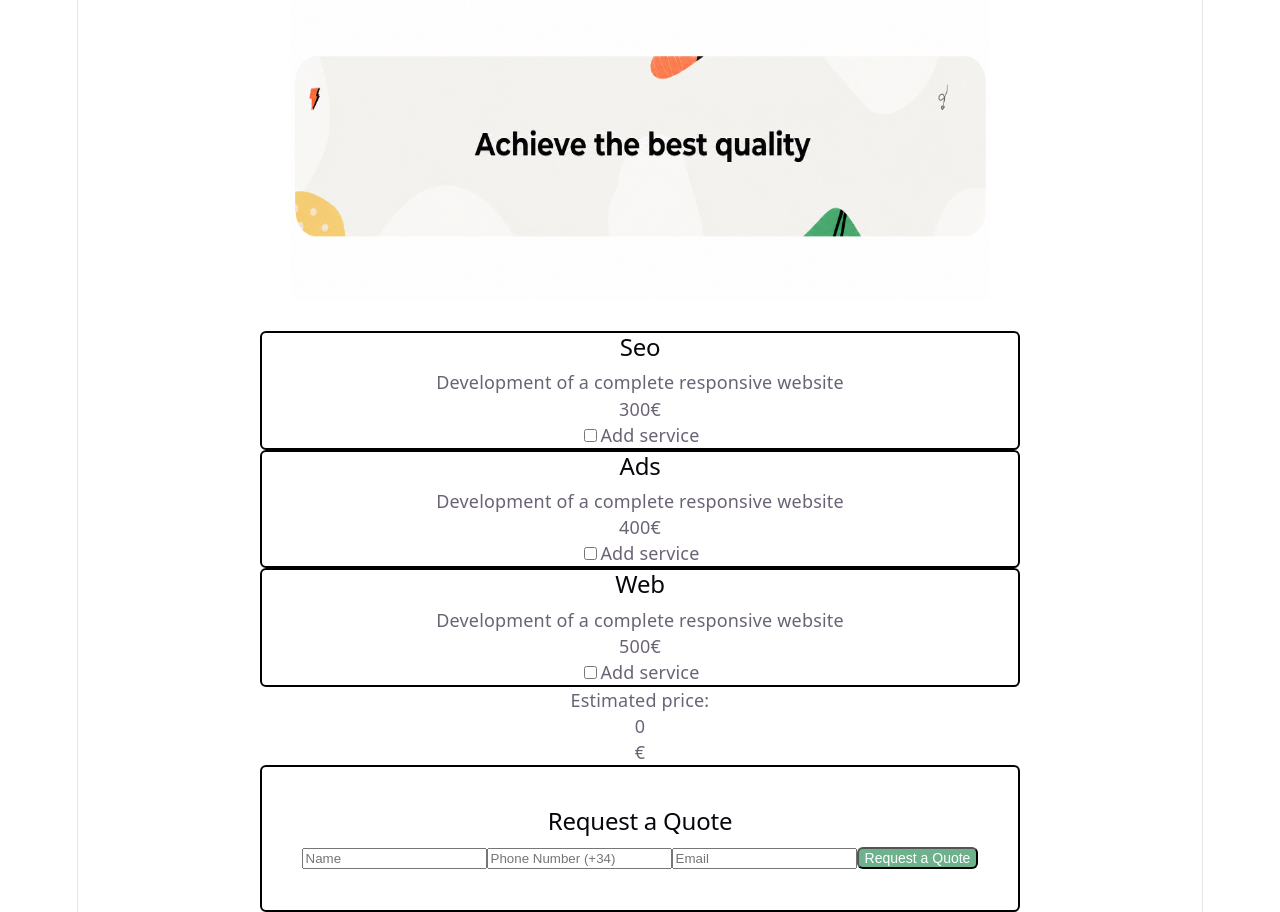
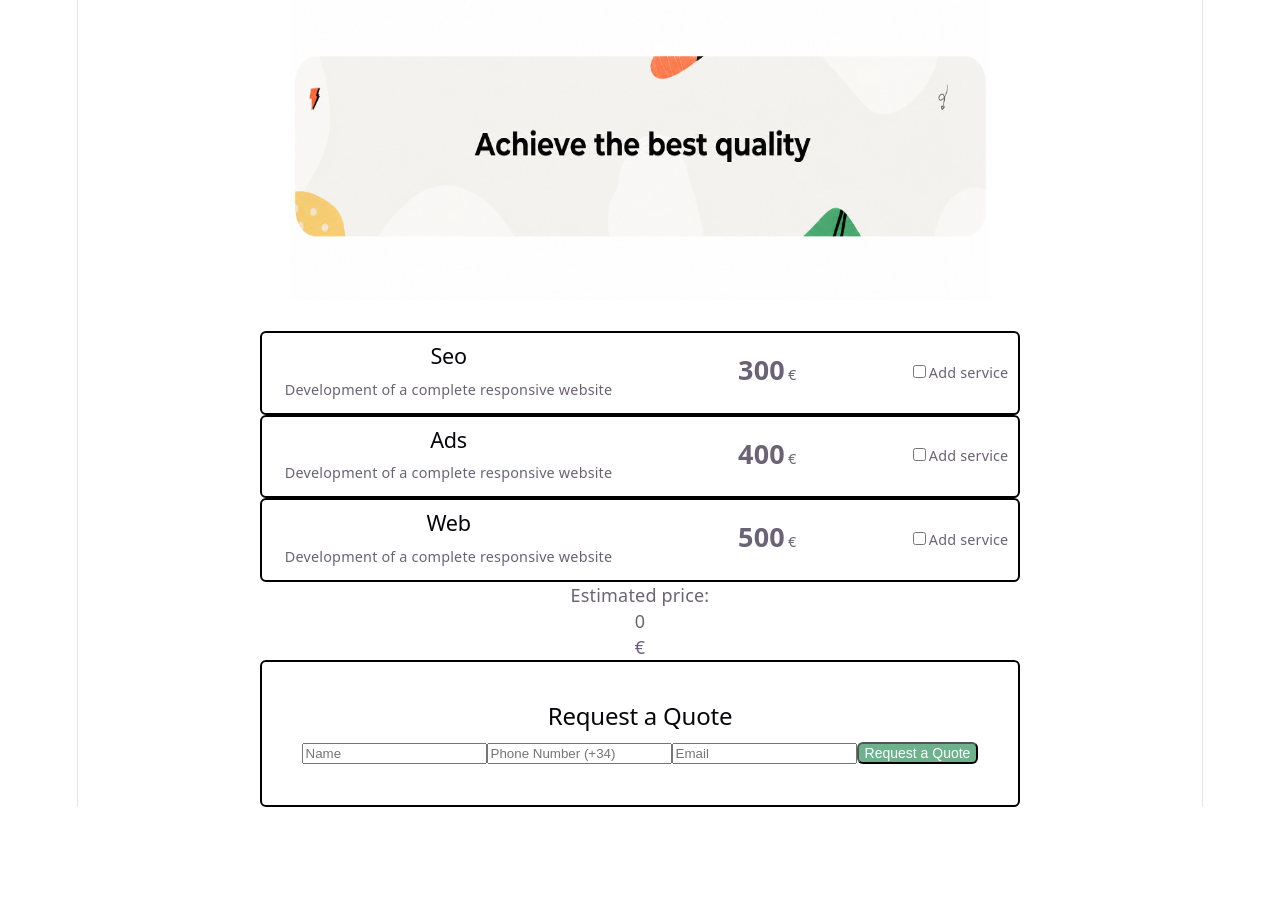
Before and after one commit to alefelipin/it-sprint4-budget, a React (Vite) app: page / in a window 1280 px wide. After the commit the page ends 807 px from the top, so only its background shows below. Built offline with nearby package versions, Linux system fonts and the light colour scheme.

Commit message:
style: improve ServiceItem layout and appearance

```diff
--- a/src/components/ServiceItem.css
+++ b/src/components/ServiceItem.css
@@ -1,4 +1,25 @@
 .card {
+  display: grid;
+  grid-template-columns: 1fr 0.8fr auto;
+  place-items: center;
   border-radius: 6px;
   border: 2px solid #000000;
+  font-size: 0.8rem;
+  font-weight: 500;
+  padding: 10px;
 }
+
+.service-card-title {
+  font-size: 1.2rem;
+}
+
+.service-card-price {
+  font-size: 1.5rem;
+  font-weight: 900;
+}
+
+.service-card-currency {
+  font-size: 0.8rem;
+  margin-left: 3px;
+
+}
--- a/src/components/ServiceItem.tsx
+++ b/src/components/ServiceItem.tsx
@@ -23,21 +23,22 @@ export default function ServiceItem ( {
 
   return (
     <article className='card'>
-      <div>
-      <h2>{service.service}</h2>
-      <p>{service.description}</p>
+      <div className='card-left'>
+        <h2 className='service-card-title'>{service.service}</h2>
+        <p className='service-card-description'>{service.description}</p>
       </div>
-      <div>
-        <span className='price'>{service.price}</span>
-        <span className='currency'>{service.currency}</span>
+      <div className='card-center'>
+        <span className='service-card-price'>{service.price}</span>
+        <span className='service-card-currency'>{service.currency}</span>
       </div>
+      <div className='card-right'>
         <label>
           <input
             type='checkbox'
             checked={checked}
             onChange={(event) => onChange(event.target.checked)}
           />
-        <span>
+          <span className='service-card-check'>
             Add service
           </span>
           {service.id === 3 && checked === true && (
@@ -55,6 +56,7 @@ export default function ServiceItem ( {
             </>
           )}
         </label>
+      </div>
     </article>
   )
 }
```
Lines whose indentation alone changed are shown as unchanged.
